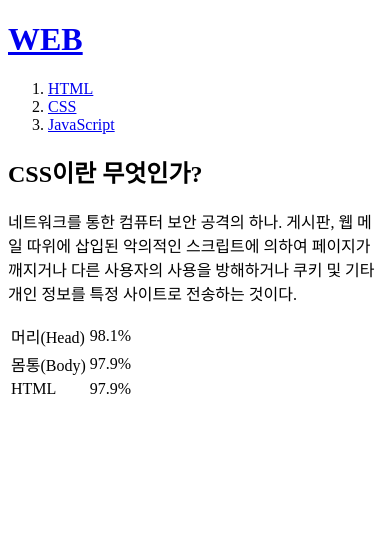
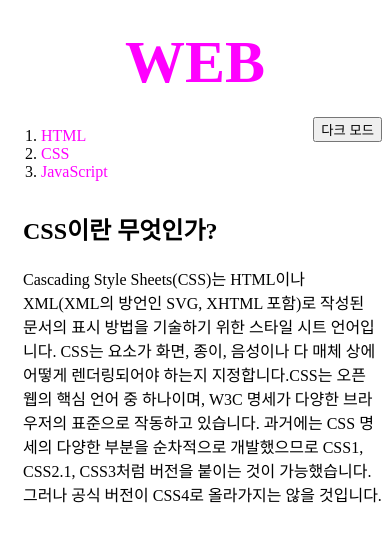
Before and after one commit to ikkim01/My-First-WEB-Site, a plain HTML site: page 2.html in a window 390 px wide. Drawn offline with nearby package versions, Linux system fonts and the light colour scheme.

Commit message:
Add files via upload

```diff
--- a/2.html
+++ b/2.html
@@ -3,35 +3,32 @@
 <head>
   <title>Web - CSS</title>
   <meta charset="utf-8">
+  <script src="https://ajax.googleapis.com/ajax/libs/jquery/3.6.0/jquery.min.js"></script>
+  <script src="mode.js">
+  </script>
+  <link rel="stylesheet" href="style.css">
 </head>
 <body>
-<h1><a href="index.html">WEB</a<></h1>
+<h1><a href="index.html">WEB</a></h1>
+<input id="button" type="button" value="다크 모드" onclick="
+ nightday(this);">
+<div id="grid">
     <ol>
       <li><a href="1.html">HTML</a></li>
       <li><a href="2.html">CSS</a></li>
       <li><a href="3.html">JavaScript</a></li>
     </ol>
-
+  <div id="article">
     <h2>CSS이란 무엇인가?</h2>
-
     <p>
-    네트워크를 통한 컴퓨터 보안 공격의 하나. 게시판, 웹 메일 따위에 삽입된 악의적인 스크립트에 의하여 페이지가 깨지거나 다른 사용자의 사용을 방해하거나 쿠키 및 기타 개인 정보를 특정 사이트로 전송하는 것이다.
-  </P>
-
-  </P>
-  <table>
-    <tr>
-      <td>머리(Head)</td>
-      <td>98.1%</td>
-    </tr>
-    <tr>
-      <td>몸통(Body)</td>
-      <td>97.9%</td>
-    </tr>
-    <tr>
-      <td>HTML</td>
-      <td>97.9%</td>
-    </tr>
-  </table>
+      Cascading Style Sheets(CSS)는 HTML이나 XML(XML의 방언인 SVG, XHTML 포함)로 작성된
+       문서의 표시 방법을 기술하기 위한 스타일 시트 언어입니다. CSS는 요소가 화면, 종이, 음성이나 다
+        매체 상에 어떻게 렌더링되어야 하는지 지정합니다.CSS는 오픈 웹의 핵심 언어 중 하나이며, W3C
+        명세가 다양한 브라우저의 표준으로 작동하고 있습니다. 과거에는 CSS 명세의 다양한 부분을
+        순차적으로 개발했으므로 CSS1, CSS2.1, CSS3처럼 버전을 붙이는 것이 가능했습니다.
+        그러나 공식 버전이 CSS4로 올라가지는 않을 것입니다.
+  </p>
+  </div>
+</div>
 </body>
 </html>
--- /dev/null
+++ b/mode.js
@@ -0,0 +1,38 @@
+var Body = {
+   setColor:function (color){
+    //document.querySelector('body').style.color = color;
+    $('body').css('color',color);
+  },
+  setBackGroungColor:function (color){
+    //document.querySelector('body').style.backgroundColor = color;
+    $('body').css('backgroundColor',color);
+  }
+}
+var links = {
+  setColor:function (color){
+  //var alist = document.querySelectorAll('a');
+ //var i = 0;
+ //while(i < alist.length){
+     //alist[i].style.color = 'blue';
+     //i = i + 1;
+     $('a').css('color',color);
+  }
+}
+
+function nightday(self){
+var target = document.querySelector('body');
+if(self.value === '다크 모드'){
+  Body.setColor ('yellow');
+  Body.setBackGroungColor ('black');
+  self.value = '라이트 모드';
+  alert('다크 모드로 전환됩니다.')
+  links.setColor('powderblue');
+
+} else {
+  Body.setColor('black');
+  Body.setBackGroungColor('white');
+  self.value = '다크 모드';
+  alert('라이트 모드로 전환됩니다.')
+  links.setColor('blue');
+}
+}
--- /dev/null
+++ b/style.css
@@ -0,0 +1,43 @@
+<style>
+body {
+  margin:0;
+}
+a {
+  color:magenta;
+  text-decoration: none;
+}
+h1 {
+  font-size:60px;
+  text-align:center;
+  border-bottom:1px solid gray;
+  margin:0;
+  padding:20px;
+}
+ol{
+  border-right:1px solid gray;
+  width:100px;
+  margin:0;
+  padding:10px;}
+#grid{
+ display:grid;
+ grid-template-columns: 150px 1fr;
+}
+#grid ol{
+  padding-left:33px;
+}
+#article{
+  padding-left:15px;
+}
+@media(max-width:550px){
+ #grid{
+   display:block;}
+ol{
+   border-right:none;}
+h1{
+  border-bottom:none;}
+}
+#button
+{
+float:right;
+}
+</style>
```
Also changed, not shown: 1.html (+17 -19 lines), 3.html (+13 -16 lines), box.html (added, +22 -0 lines), index.html (+10 -15 lines). Lines whose indentation alone changed are shown as unchanged.
